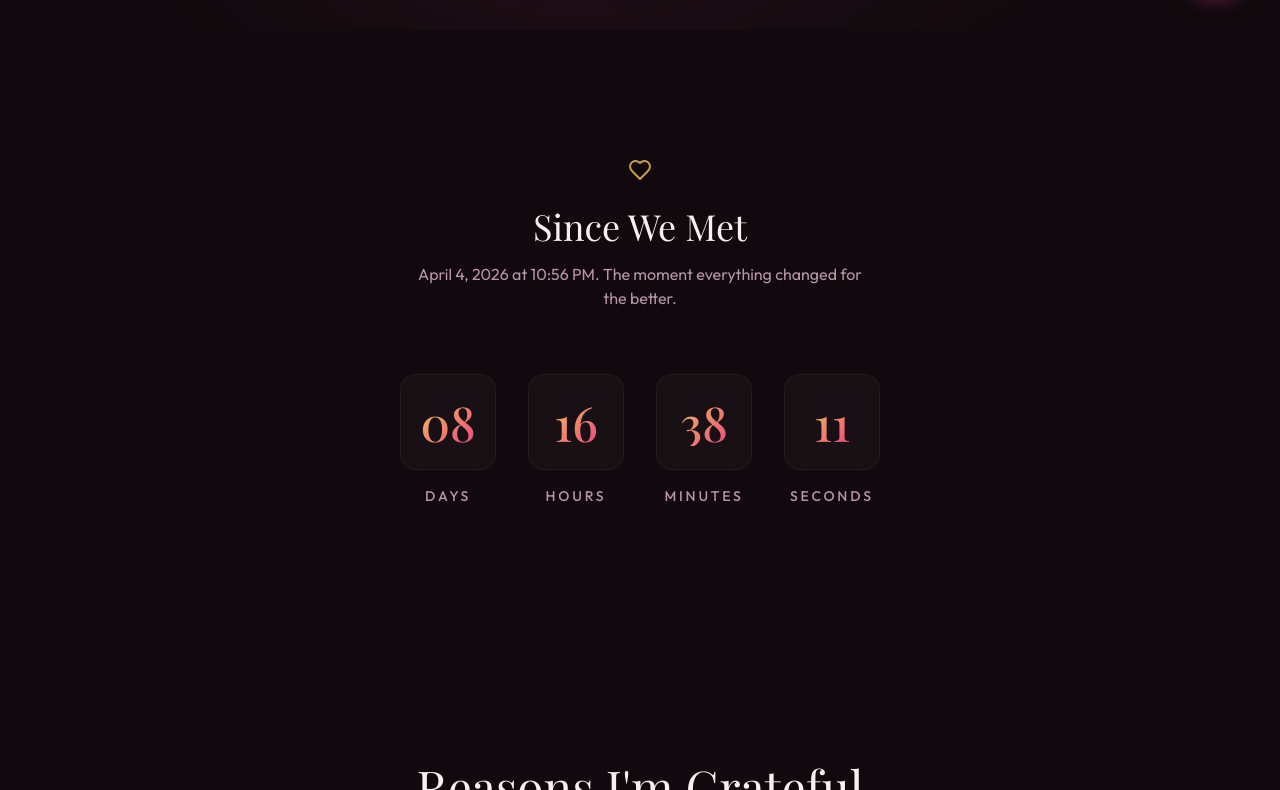
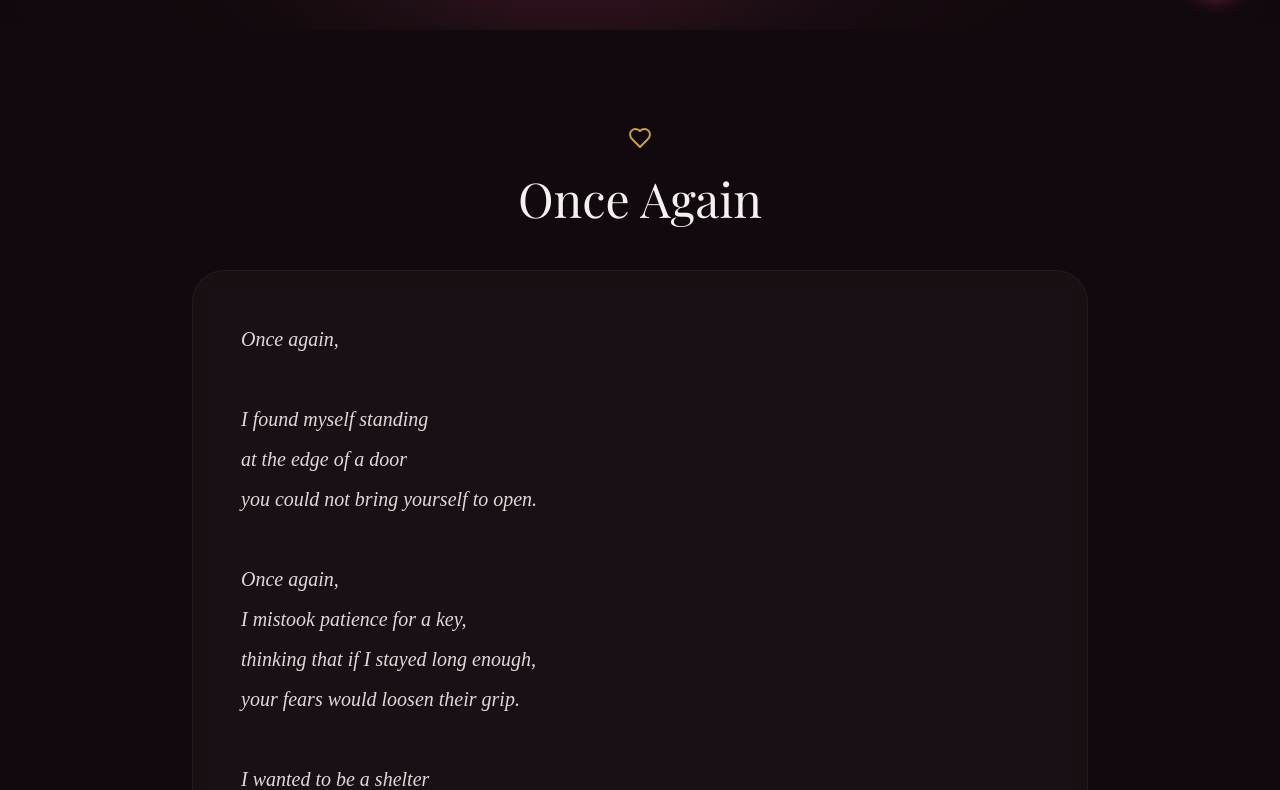
Before and after one commit to SaurabhVerma-007/Yukti, a React (Vite) app: page / in a window 1280 px wide. Shown: the part 770-1560 px from the top of the page. Built offline with nearby package versions, Linux system fonts and the light colour scheme; a web font is replaced by a local one.

Commit message:
Enhance home page with poem section and animations
Added a poem section with styled text and animations.

```diff
--- a/src/pages/home.tsx
+++ b/src/pages/home.tsx
@@ -94,6 +94,97 @@ export default function Home() {
         </motion.div>
       </section>
 
+      {/* Poem Section */}
+      <section className="relative py-24 px-6 z-10">
+        <motion.div
+          initial={{ opacity: 0, y: 40 }}
+          whileInView={{ opacity: 1, y: 0 }}
+          viewport={{ once: true }}
+          transition={{ duration: 1 }}
+          className="max-w-4xl mx-auto"
+        >
+          <div className="text-center mb-12">
+            <Heart className="w-6 h-6 text-primary mx-auto mb-6 opacity-80" />
+            <h2 className="text-3xl sm:text-5xl font-serif">
+              Once Again
+            </h2>
+          </div>
+
+          <div className="bg-glass rounded-[2rem] p-8 sm:p-12 border border-white/[0.05]">
+            <p
+              className="whitespace-pre-line text-lg sm:text-xl leading-loose italic text-foreground/90"
+              style={{ fontFamily: "Cormorant Garamond, serif" }}
+            >
+
+              {`Once again,
+
+I found myself standing
+at the edge of a door
+you could not bring yourself to open.
+
+Once again,
+I mistook patience for a key,
+thinking that if I stayed long enough,
+your fears would loosen their grip.
+
+I wanted to be a shelter
+for storms I could not see,
+to hold the weight of battles
+that were never mine to carry.
+
+And maybe my mistake
+was believing love could heal
+what only time and courage
+could teach the heart to release.
+
+You said it wasn't my fault.
+
+Yet I searched through every word,
+every silence,
+every moment between us,
+looking for the place where I went wrong.
+
+But some people leave
+not because they are unloved,
+but because they are still finding
+their way back to themselves.
+
+So I will not call this failure.
+
+Not yours.
+Not mine.
+
+You were a chapter
+written with trembling hands,
+and I was a visitor
+to rooms still haunted by yesterday.
+
+I wish I could have shown you
+that not every hand reaches to hurt,
+that not every goodbye is waiting ahead,
+that not every heart asks for more than you can give.
+
+But wishes are gentle things;
+they do not rewrite stories.
+
+So I'll carry the memory
+without resentment,
+the care without expectation,
+the love without possession.
+
+And if our paths never cross again,
+
+I hope one day
+you find a place where your heart
+no longer feels the need to run,
+
+and I hope one day
+mine learns that caring deeply
+was never the same as failing.`}
+            </p>
+          </div>
+        </motion.div>
+      </section>
 
 
       {/* Time Since Section */}
```
